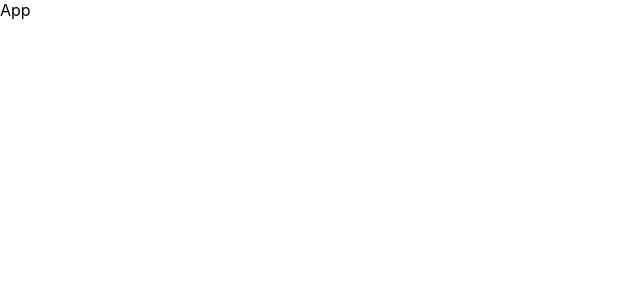
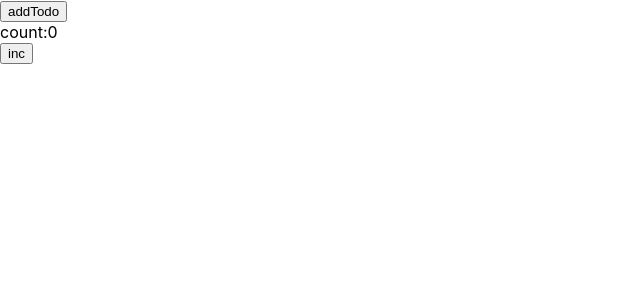
Before and after one commit to IvannaZobniv/react-lesson, a React (Create React App) app: page / in a window 1280 px wide. Shown: the top 300 px of the page, without its empty margins (0-640 px from the left). Built offline with nearby package versions, Linux system fonts and the light colour scheme.

Commit message:
lesson7_useMemo&useCallBack

```diff
--- a/src/App.js
+++ b/src/App.js
@@ -1,11 +1,13 @@
-import React from 'react';
+import {UseMome} from "./components/UseMemo/UseMome";
+import {UseCallBack} from "./components/UseCallBack/UseCallBack";
 
 const App = () => {
-  return (
-      <div>
-          App
-      </div>
-  );
+    return (
+        <div>
+            {/*<UseMome/>*/}
+            <UseCallBack/>
+        </div>
+    );
 };
 
-export {App} ;
+export {App};
--- /dev/null
+++ b/src/components/UseCallBack/Totos.js
@@ -0,0 +1,13 @@
+import {memo} from "react";
+
+const Totos = memo(({addTodo, todos}) => {
+    console.log('Todos');
+    return (
+        <div>
+            {todos.map((todo, index) => <div key={index}>{todo}</div>)}
+            <button onClick={addTodo}>addTodo</button>
+        </div>
+    );
+});
+
+export {Totos};
--- /dev/null
+++ b/src/components/UseCallBack/UseCallBack.js
@@ -0,0 +1,22 @@
+import {useCallback, useState} from "react";
+import {Totos} from "./Totos";
+
+const UseCallBack = () => {
+    const [todos, setTodos] = useState([]);
+    const [count, setCount] = useState(0);
+
+    const addTodo = useCallback(() => {
+        setTodos(prevState => [...prevState, 'newTodo'])
+
+    },[])
+
+    return (
+        <div>
+            <Totos todos={todos} addTodo={addTodo}/>
+            <div>count:{count}</div>
+            <button onClick={() => setCount(prevState => prevState + 1)}>inc</button>
+        </div>
+    );
+};
+
+export {UseCallBack};
--- /dev/null
+++ b/src/components/UseMemo/UseMome.js
@@ -0,0 +1,30 @@
+import {useMemo, useState} from "react";
+
+const summator = (n) => {
+    console.log('start');
+    let sum = n;
+    for (let i = 0; i < 1000000000; i++) {
+        sum =n
+    }
+
+    console.log('finish');
+    return sum
+
+}
+const UseMome = () => {
+    const [n, setN] = useState(5);
+    const [count, setCount] = useState(0);
+
+    const number = useMemo(() => summator(n), [n])
+
+    return (
+        <div>
+            <div>sum: {number}</div>
+            <button onClick={() => setN(prevState => prevState + 1)}>incN</button>
+            <div>count: {count}</div>
+            <button onClick={() => setCount(prevState => prevState + 1)}>incCount</button>
+        </div>
+    );
+};
+
+export {UseMome};
```
